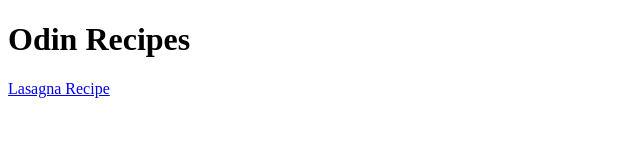
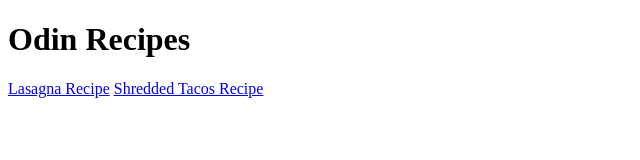
Before and after one commit to crihoo/odin-recipes, a plain HTML site: page index.html in a window 1280 px wide. Shown: the whole page, without its empty margins (0-640 px from the left). Drawn offline with Linux system fonts and the light colour scheme.

Commit message:
Updated index.html to include tacos page

```diff
--- a/index.html
+++ b/index.html
@@ -9,5 +9,6 @@
 <body>
     <h1>Odin Recipes</h1>
     <a href="/recipes/lasagna.html">Lasagna Recipe</a>
+    <a href="/recipes/taco.html">Shredded Tacos Recipe</a>
 </body>
 </html>
```
